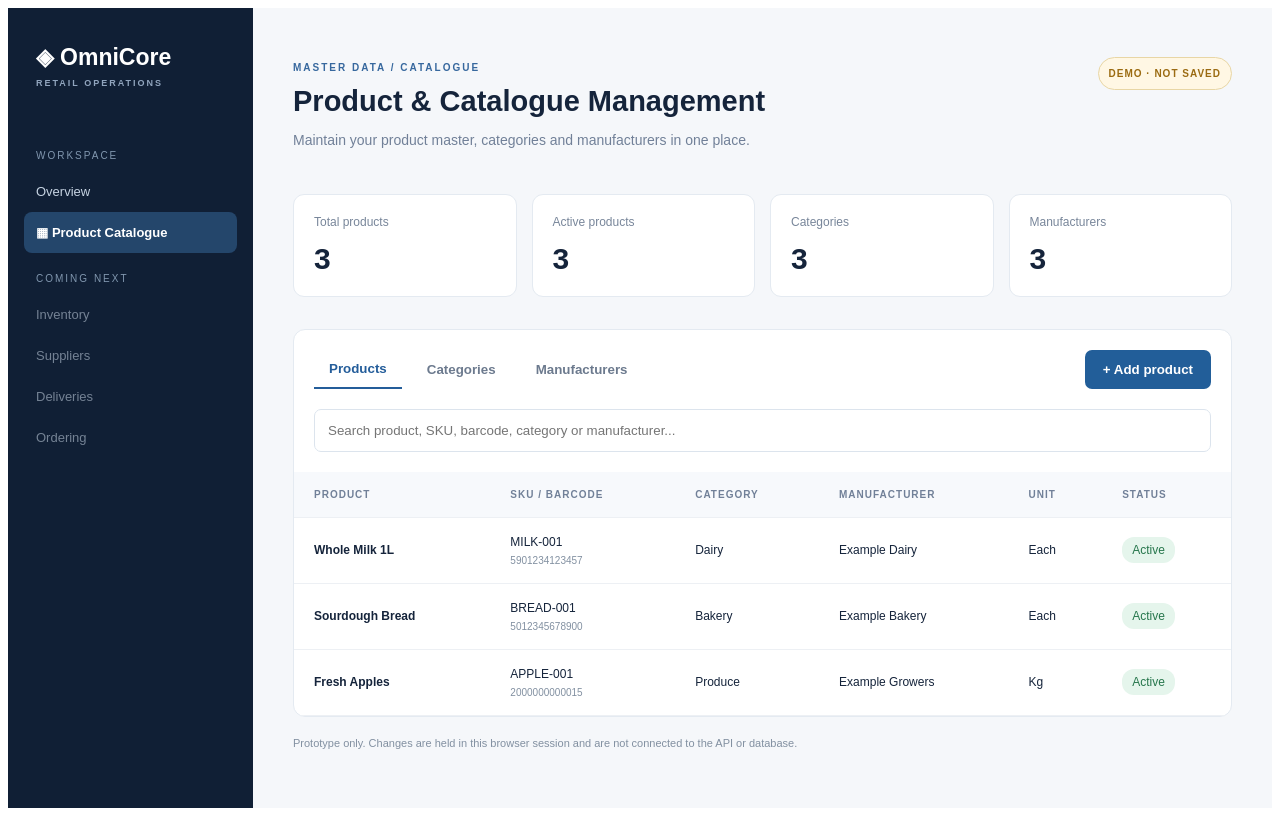
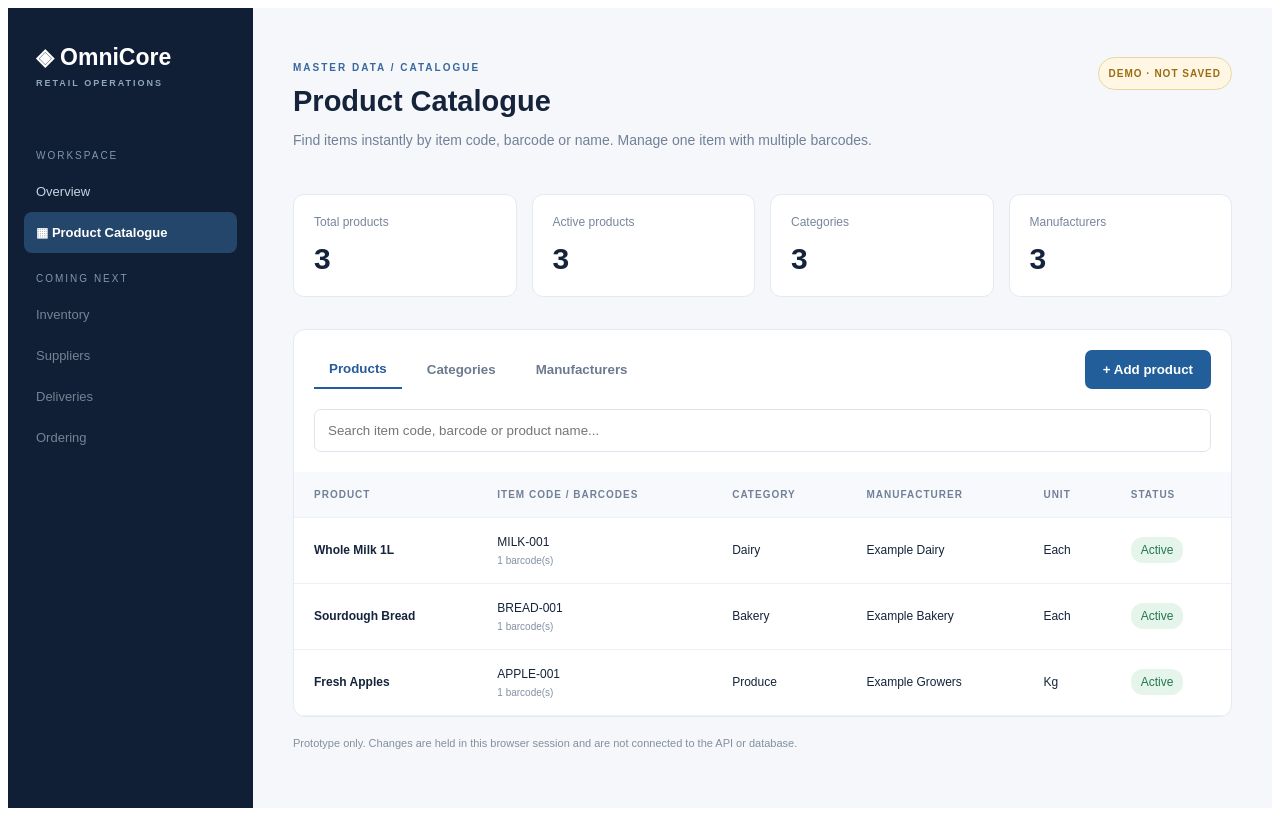
Before and after one commit to franklinajithan/omnicore-retail-platform, a Next.js app in the folder apps/web/: page /catalog in a window 1280 px wide. Built offline with nearby package versions, Linux system fonts and the light colour scheme.

Commit message:
feat(catalog): item-code-first product search and multiple barcode demo validation

```diff
--- a/apps/web/app/catalog/page.tsx
+++ b/apps/web/app/catalog/page.tsx
@@ -3,11 +3,11 @@
 import { useMemo, useState } from 'react';
 import styles from './catalog.module.css';
 
-type Product = { id: string; sku: string; name: string; category: string; manufacturer: string; barcode: string; unit: string; status: 'Active' | 'Inactive' };
+type Product = { id: string; sku: string; name: string; category: string; manufacturer: string; barcodes: string[]; unit: string; status: 'Active' | 'Inactive' };
 const initialProducts: Product[] = [
-  { id: '1', sku: 'MILK-001', name: 'Whole Milk 1L', category: 'Dairy', manufacturer: 'Example Dairy', barcode: '5901234123457', unit: 'Each', status: 'Active' },
-  { id: '2', sku: 'BREAD-001', name: 'Sourdough Bread', category: 'Bakery', manufacturer: 'Example Bakery', barcode: '5012345678900', unit: 'Each', status: 'Active' },
-  { id: '3', sku: 'APPLE-001', name: 'Fresh Apples', category: 'Produce', manufacturer: 'Example Growers', barcode: '2000000000015', unit: 'Kg', status: 'Active' },
+  { id: '1', sku: 'MILK-001', name: 'Whole Milk 1L', category: 'Dairy', manufacturer: 'Example Dairy', barcodes: ['5901234123457'], unit: 'Each', status: 'Active' },
+  { id: '2', sku: 'BREAD-001', name: 'Sourdough Bread', category: 'Bakery', manufacturer: 'Example Bakery', barcodes: ['5012345678900'], unit: 'Each', status: 'Active' },
+  { id: '3', sku: 'APPLE-001', name: 'Fresh Apples', category: 'Produce', manufacturer: 'Example Growers', barcodes: ['2000000000015'], unit: 'Kg', status: 'Active' },
 ];
 type Tab = 'Products' | 'Categories' | 'Manufacturers';
 export default function CatalogPage() {
@@ -20,18 +20,21 @@ export default function CatalogPage() {
   const [name, setName] = useState('');
   const [sku, setSku] = useState('');
   const [barcode, setBarcode] = useState('');
+  const [extraBarcodes, setExtraBarcodes] = useState('');
   const [category, setCategory] = useState('Dairy');
   const [manufacturer, setManufacturer] = useState('Example Dairy');
   const [unit, setUnit] = useState('Each');
   const [newName, setNewName] = useState('');
   const [error, setError] = useState('');
-  const visible = useMemo(() => products.filter(p => [p.name, p.sku, p.barcode, p.category, p.manufacturer].some(v => v.toLowerCase().includes(search.toLowerCase()))), [products, search]);
+  const visible = useMemo(() => products.filter(p => [p.name, p.sku, ...p.barcodes, p.category, p.manufacturer].some(v => v.toLowerCase().includes(search.toLowerCase()))), [products, search]);
   function addProduct(e: React.FormEvent) {
     e.preventDefault();
     if (!name.trim() || !sku.trim()) { setError('Product name and SKU are required.'); return; }
-    if (products.some(p => p.sku.toLowerCase() === sku.trim().toLowerCase())) { setError('SKU already exists.'); return; }
-    setProducts(current => [...current, { id: crypto.randomUUID(), name: name.trim(), sku: sku.trim(), barcode: barcode.trim(), category, manufacturer, unit, status: 'Active' }]);
-    setName(''); setSku(''); setBarcode(''); setError(''); setShowForm(false);
+    if (products.some(p => p.sku.toLowerCase() === sku.trim().toLowerCase())) { setError('Item code / SKU already exists.'); return; }
+    const codes = [barcode, ...extraBarcodes.split(/[\\s,;]+/)].map(v => v.trim()).filter(Boolean);
+    if (new Set(codes).size !== codes.length || products.some(p => p.barcodes.some(b => codes.includes(b)))) { setError('Barcode already belongs to an item.'); return; }
+    setProducts(current => [...current, { id: crypto.randomUUID(), name: name.trim(), sku: sku.trim(), barcodes: codes, category, manufacturer, unit, status: 'Active' }]);
+    setName(''); setSku(''); setBarcode(''); setExtraBarcodes(''); setError(''); setShowForm(false);
   }
   function addMaster(e: React.FormEvent) {
     e.preventDefault();
@@ -45,12 +48,12 @@ export default function CatalogPage() {
   }
   return <div className={styles.shell}>
     <aside className={styles.sidebar}><div className={styles.brand}>◈ OmniCore <small>RETAIL OPERATIONS</small></div><div className={styles.navTitle}>WORKSPACE</div><a href="/" className={styles.nav}>Overview</a><a href="/catalog" className={styles.active}>▦ Product Catalogue</a><div className={styles.navTitle}>COMING NEXT</div><span className={styles.navMuted}>Inventory</span><span className={styles.navMuted}>Suppliers</span><span className={styles.navMuted}>Deliveries</span><span className={styles.navMuted}>Ordering</span></aside>
-    <main className={styles.main}><header className={styles.header}><div><span className={styles.eyebrow}>MASTER DATA / CATALOGUE</span><h1>Product & Catalogue Management</h1><p>Maintain your product master, categories and manufacturers in one place.</p></div><span className={styles.demo}>DEMO · NOT SAVED</span></header>
+    <main className={styles.main}><header className={styles.header}><div><span className={styles.eyebrow}>MASTER DATA / CATALOGUE</span><h1>Product Catalogue</h1><p>Find items instantly by item code, barcode or name. Manage one item with multiple barcodes.</p></div><span className={styles.demo}>DEMO · NOT SAVED</span></header>
     <section className={styles.stats}><div><span>Total products</span><strong>{products.length}</strong></div><div><span>Active products</span><strong>{products.filter(p => p.status === 'Active').length}</strong></div><div><span>Categories</span><strong>{categories.length}</strong></div><div><span>Manufacturers</span><strong>{manufacturers.length}</strong></div></section>
     <section className={styles.panel}><div className={styles.toolbar}><div className={styles.tabs}>{(['Products','Categories','Manufacturers'] as Tab[]).map(t => <button key={t} className={tab === t ? styles.selected : ''} onClick={() => {setTab(t);setError('');setShowForm(false);}}>{t}</button>)}</div>{tab === 'Products' && <button className={styles.primary} onClick={() => setShowForm(v => !v)}>{showForm ? 'Cancel' : '+ Add product'}</button>}</div>
-    {tab === 'Products' && <><input className={styles.search} aria-label="Search products" placeholder="Search product, SKU, barcode, category or manufacturer..." value={search} onChange={e => setSearch(e.target.value)} />
-      {showForm && <form className={styles.form} onSubmit={addProduct}><h3>New product</h3><div className={styles.fields}><label>Product name *<input value={name} onChange={e => setName(e.target.value)} /></label><label>SKU *<input value={sku} onChange={e => setSku(e.target.value)} /></label><label>Barcode<input value={barcode} onChange={e => setBarcode(e.target.value)} /></label><label>Category<select value={category} onChange={e => setCategory(e.target.value)}>{categories.map(v => <option key={v}>{v}</option>)}</select></label><label>Manufacturer<select value={manufacturer} onChange={e => setManufacturer(e.target.value)}>{manufacturers.map(v => <option key={v}>{v}</option>)}</select></label><label>Unit<select value={unit} onChange={e => setUnit(e.target.value)}><option>Each</option><option>Kg</option><option>Litre</option></select></label></div>{error && <p role="alert" className={styles.error}>{error}</p>}<button className={styles.primary} type="submit">Add to demo catalogue</button></form>}
-      <div className={styles.tableWrap}><table><thead><tr><th>PRODUCT</th><th>SKU / BARCODE</th><th>CATEGORY</th><th>MANUFACTURER</th><th>UNIT</th><th>STATUS</th></tr></thead><tbody>{visible.map(p => <tr key={p.id}><td><b>{p.name}</b></td><td>{p.sku}<small>{p.barcode || 'No barcode'}</small></td><td>{p.category}</td><td>{p.manufacturer}</td><td>{p.unit}</td><td><span className={styles.status}>{p.status}</span></td></tr>)}</tbody></table>{visible.length === 0 && <p className={styles.empty}>No products match your search.</p>}</div></>}
+    {tab === 'Products' && <><input className={styles.search} aria-label="Search products" placeholder="Search item code, barcode or product name..." value={search} onChange={e => setSearch(e.target.value)} />
+      {showForm && <form className={styles.form} onSubmit={addProduct}><h3>New product</h3><div className={styles.fields}><label>Product name *<input value={name} onChange={e => setName(e.target.value)} /></label><label>Item code (SKU) *<input value={sku} onChange={e => setSku(e.target.value)} /></label><label>Primary barcode<input value={barcode} onChange={e => setBarcode(e.target.value)} /></label><label>Additional barcodes (comma separated)<input value={extraBarcodes} onChange={e => setExtraBarcodes(e.target.value)} /></label><label>Category<select value={category} onChange={e => setCategory(e.target.value)}>{categories.map(v => <option key={v}>{v}</option>)}</select></label><label>Manufacturer<select value={manufacturer} onChange={e => setManufacturer(e.target.value)}>{manufacturers.map(v => <option key={v}>{v}</option>)}</select></label><label>Unit<select value={unit} onChange={e => setUnit(e.target.value)}><option>Each</option><option>Kg</option><option>Litre</option></select></label></div>{error && <p role="alert" className={styles.error}>{error}</p>}<button className={styles.primary} type="submit">Add to demo catalogue</button></form>}
+      <div className={styles.tableWrap}><table><thead><tr><th>PRODUCT</th><th>ITEM CODE / BARCODES</th><th>CATEGORY</th><th>MANUFACTURER</th><th>UNIT</th><th>STATUS</th></tr></thead><tbody>{visible.map(p => <tr key={p.id}><td><b>{p.name}</b></td><td>{p.sku}<small>{p.barcodes.length} barcode(s)</small></td><td>{p.category}</td><td>{p.manufacturer}</td><td>{p.unit}</td><td><span className={styles.status}>{p.status}</span></td></tr>)}</tbody></table>{visible.length === 0 && <p className={styles.empty}>No products match your search.</p>}</div></>}
     {tab !== 'Products' && <><form className={styles.masterForm} onSubmit={addMaster}><input aria-label={tab === 'Categories' ? 'New category name' : 'New manufacturer name'} placeholder={tab === 'Categories' ? 'New category name' : 'New manufacturer name'} value={newName} onChange={e => setNewName(e.target.value)} /><button className={styles.primary}>+ Add {tab === 'Categories' ? 'category' : 'manufacturer'}</button></form>{error && <p role="alert" className={styles.error}>{error}</p>}<div className={styles.masterList}>{(tab === 'Categories' ? categories : manufacturers).map(v => <div key={v}><strong>{v}</strong><span>{products.filter(p => tab === 'Categories' ? p.category === v : p.manufacturer === v).length} products</span></div>)}</div></>}
     </section><nav className={styles.mobileNav} aria-label="Mobile navigation"><a href="/" aria-label="Home"><span aria-hidden="true">⌂</span>Home</a><a href="/catalog" aria-current="page" aria-label="Products"><span aria-hidden="true">▦</span>Products</a><span aria-disabled="true" title="Scanner coming soon"><span aria-hidden="true">▣</span>Scan</span><span aria-disabled="true" title="Tasks coming soon"><span aria-hidden="true">☷</span>Tasks</span><span aria-disabled="true" title="More coming soon"><span aria-hidden="true">•••</span>More</span></nav><p className={styles.footnote}>Prototype only. Changes are held in this browser session and are not connected to the API or database.</p></main></div>;
 }
```
